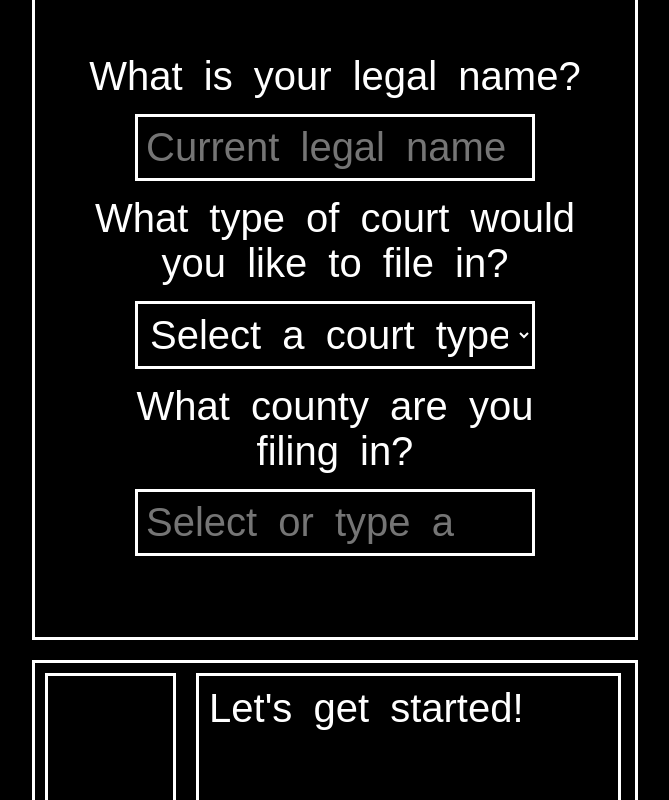
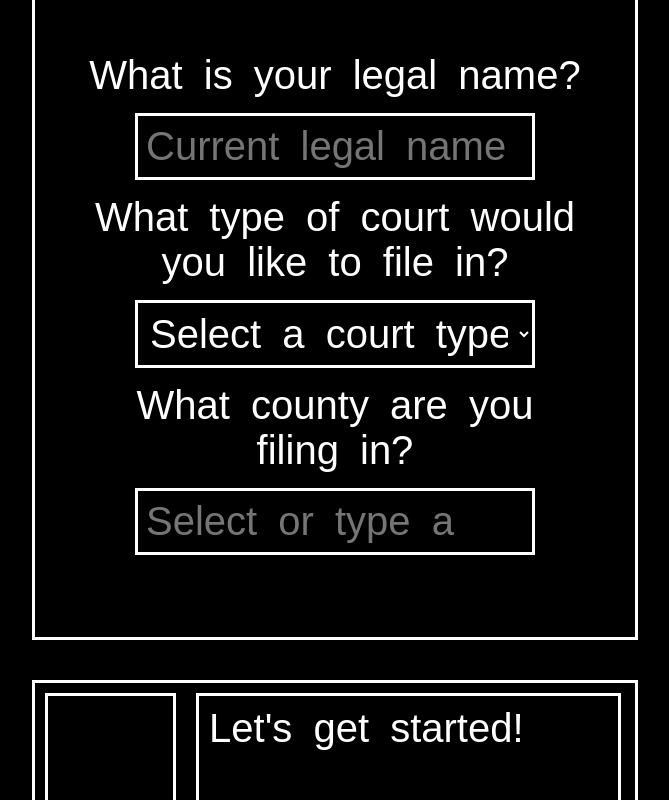
Before and after one commit to tabiboots/NameChange, a website with bundled scripts: page page1.html in a window 1280 px wide. Shown: the whole page, without its empty margins (305-974 px from the left). Built offline with nearby package versions, Linux system fonts and the light colour scheme; a web font is replaced by a local one.

Commit message:
Update styles.css

```diff
--- a/styles.css
+++ b/styles.css
@@ -35,25 +35,31 @@ body {
     flex-direction: column; /* Stack children vertically */
     gap: 20px;  /* Adds space between containers */
     align-items: center;
+    min-height: 100vh;
+    padding: 20px 0; /* Add vertical padding */
+    box-sizing: border-box;
+    overflow-y: auto; /* Allow scrolling if content is too tall */
 }
 
 .gameContainer {
     position: relative;
     width: 600px;
-    height: 650px;
+    min-height: 650px; /* Change to min-height */
     border: 3px solid white;
     display: flex;
     justify-content: center;
     flex-direction: column;
     align-items: center;
+    margin: 20px auto; /* Add vertical margin */
 }
 
 .dialogueContainer {
     width: 600px;
-    height: 150px;
+    min-height: 150px; /* Change to min-height */
     border: 3px solid white;
     display: flex;
     align-items: float;
+    margin-top: auto; /* Push to bottom of gameContainer */
 }
 
 .profilePicture {
```
